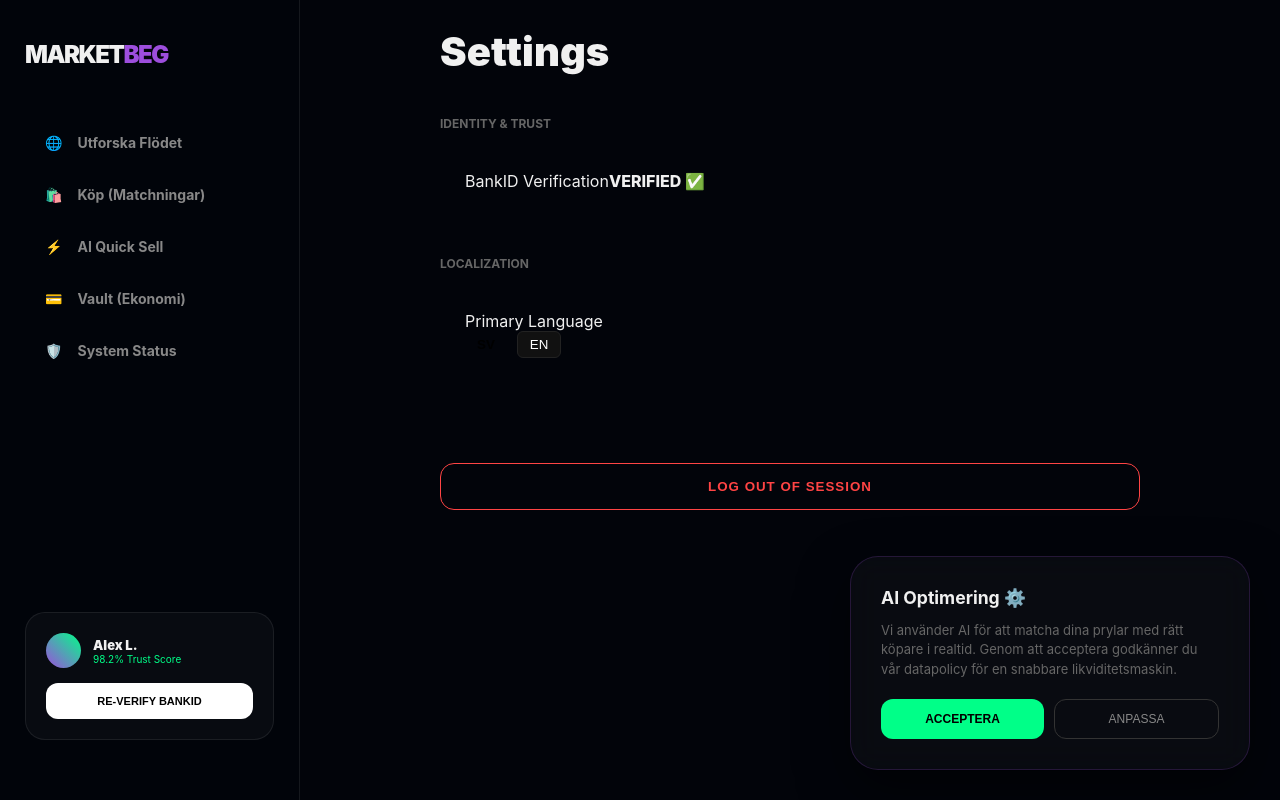
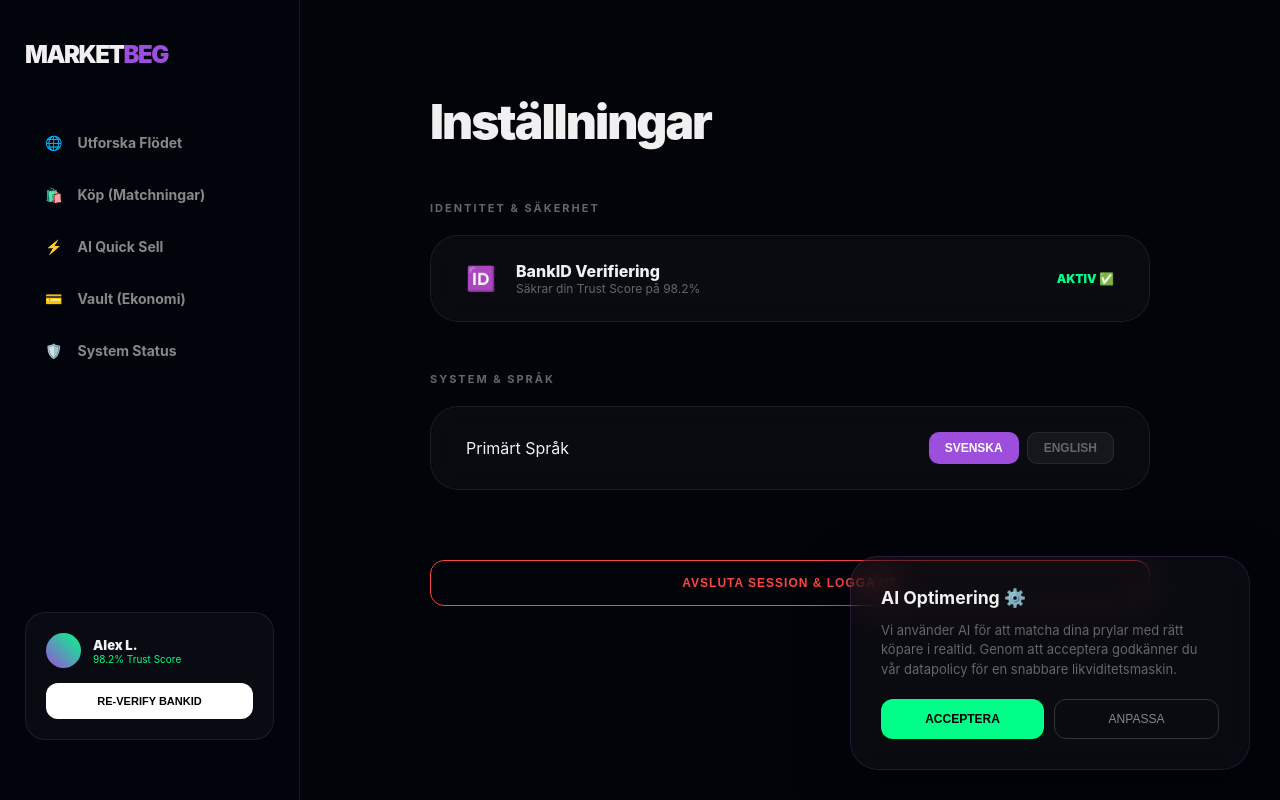
Before and after one commit to gascheckking/marketbeg-appGem, a Next.js app: page /settings in a window 1280 px wide. Built offline with nearby package versions, Linux system fonts and the light colour scheme.

Commit message:
Update page.tsx

```diff
--- a/app/settings/page.tsx
+++ b/app/settings/page.tsx
@@ -1,31 +1,41 @@
 "use client";
+import React from 'react';
 
 export default function Settings() {
   return (
-    <div style={{ maxWidth: '700px', margin: '0 auto' }}>
-      <h1 style={{ fontSize: '2.5rem', fontWeight: 900, marginBottom: '40px' }}>Settings</h1>
+    <div className="page-wrapper" style={{ maxWidth: '800px', margin: '0 auto' }}>
+      <h1 style={{ fontSize: '3rem', fontWeight: 900, marginBottom: '50px', letterSpacing: '-2px' }}>Inställningar</h1>
 
-      <section style={{ marginBottom: '40px' }}>
-        <h3 className="muted" style={{ fontSize: '12px', textTransform: 'uppercase', marginBottom: '15px' }}>Identity & Trust</h3>
-        <div className="pay-card" style={{ justifyContent: 'space-between', padding: '25px' }}>
-          <span>BankID Verification</span>
-          <span style={{ color: 'var(--accent)', fontWeight: 800 }}>VERIFIED ✅</span>
+      <section style={{ marginBottom: '50px' }}>
+        <h3 className="muted" style={{ fontSize: '11px', textTransform: 'uppercase', letterSpacing: '2px', marginBottom: '20px' }}>Identitet & Säkerhet</h3>
+        <div className="glass-card" style={{ display: 'flex', justifyContent: 'space-between', alignItems: 'center', padding: '25px 35px' }}>
+          <div style={{ display: 'flex', alignItems: 'center', gap: '20px' }}>
+            <div style={{ fontSize: '24px' }}>🆔</div>
+            <div>
+              <div style={{ fontWeight: 800 }}>BankID Verifiering</div>
+              <div className="muted" style={{ fontSize: '12px' }}>Säkrar din Trust Score på 98.2%</div>
+            </div>
+          </div>
+          <span style={{ color: 'var(--neon-mint)', fontWeight: 900, fontSize: '12px' }}>AKTIV ✅</span>
         </div>
       </section>
 
-      <section style={{ marginBottom: '40px' }}>
-        <h3 className="muted" style={{ fontSize: '12px', textTransform: 'uppercase', marginBottom: '15px' }}>Localization</h3>
-        <div className="pay-card" style={{ justifyContent: 'space-between', padding: '25px' }}>
-          <span>Primary Language</span>
-          <div style={{ display: 'flex', gap: '10px' }}>
-            <button style={{ background: 'var(--accent)', color: '#000', border: 'none', padding: '5px 12px', borderRadius: '6px', fontWeight: 800 }}>SV</button>
-            <button style={{ background: '#111', color: '#fff', border: '1px solid #222', padding: '5px 12px', borderRadius: '6px' }}>EN</button>
+      <section style={{ marginBottom: '50px' }}>
+        <h3 className="muted" style={{ fontSize: '11px', textTransform: 'uppercase', letterSpacing: '2px', marginBottom: '20px' }}>System & Språk</h3>
+        <div className="glass-card" style={{ display: 'flex', justifyContent: 'space-between', alignItems: 'center', padding: '25px 35px' }}>
+          <span>Primärt Språk</span>
+          <div style={{ display: 'flex', gap: '8px' }}>
+            <button style={{ background: 'var(--neon-purple)', color: '#fff', border: 'none', padding: '8px 16px', borderRadius: '10px', fontWeight: 800, fontSize: '12px' }}>SVENSKA</button>
+            <button style={{ background: 'rgba(255,255,255,0.05)', color: '#666', border: '1px solid var(--border)', padding: '8px 16px', borderRadius: '10px', fontWeight: 800, fontSize: '12px' }}>ENGLISH</button>
           </div>
         </div>
       </section>
 
-      <button className="primary-btn" style={{ width: '100%', background: 'transparent', border: '1px solid #ff4444', color: '#ff4444', marginTop: '40px' }}>
-        LOG OUT OF SESSION
+      <button className="primary-btn" style={{
+        width: '100%', background: 'transparent', border: '1px solid #ff4444',
+        color: '#ff4444', marginTop: '20px', fontSize: '12px'
+      }}>
+        AVSLUTA SESSION & LOGGA UT
       </button>
     </div>
   );
```
